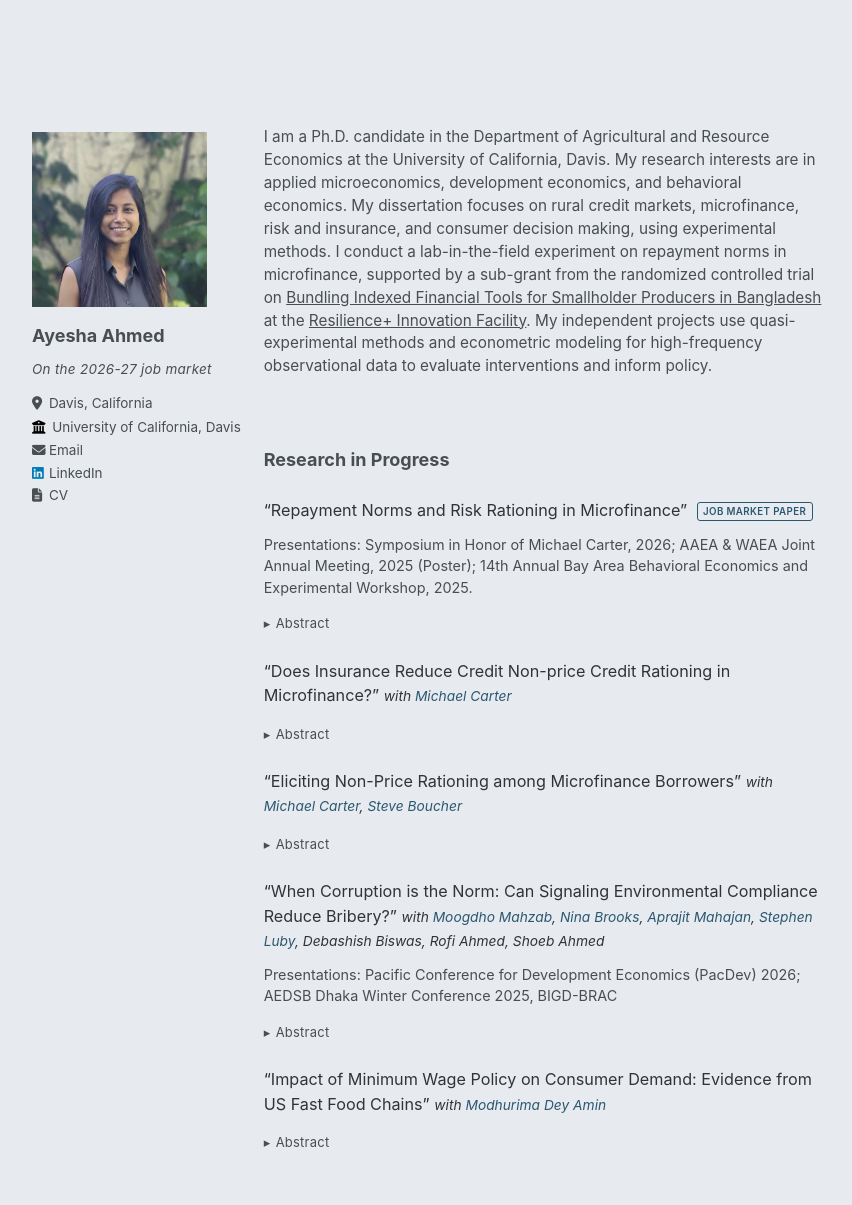
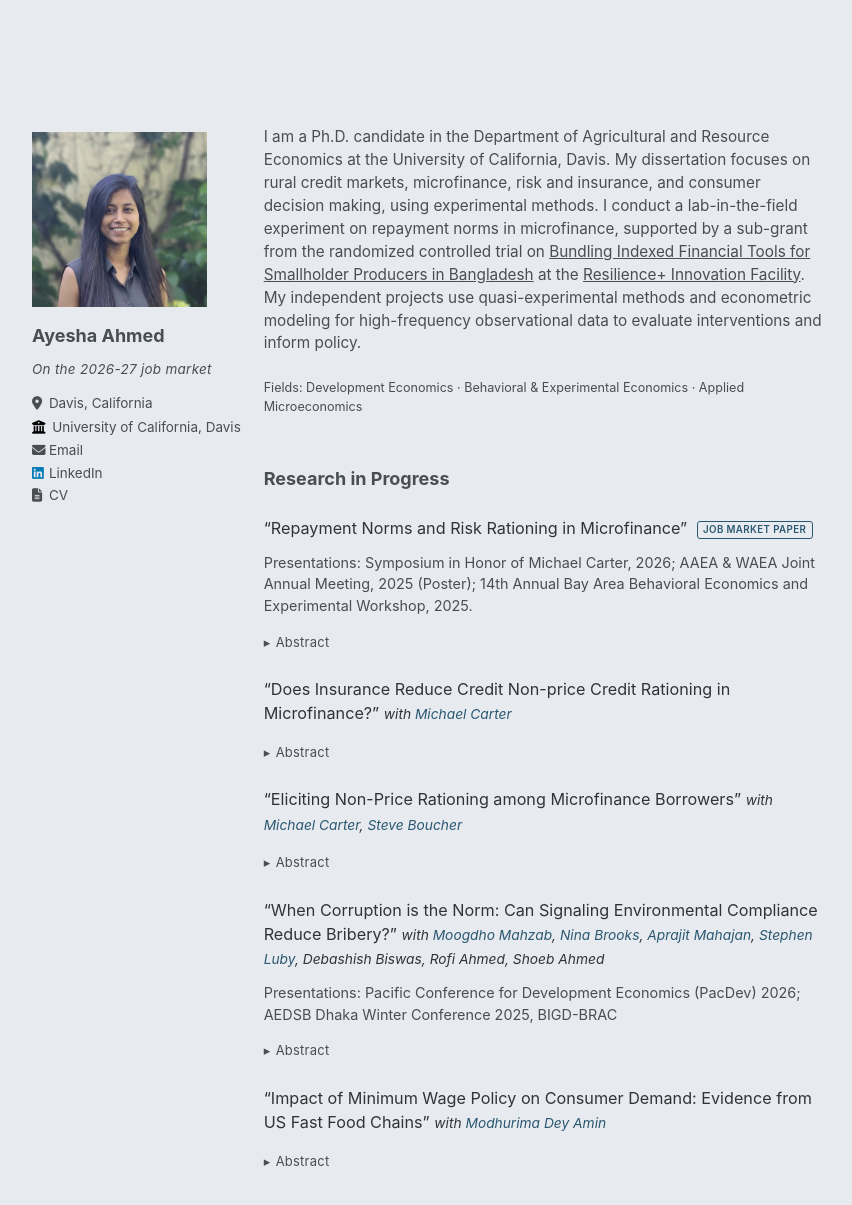
Before and after one commit to ahmed-ayesha/ahmed-ayesha.github.io, a Jekyll site: the page built from _pages/about.md, in a window 1280 px wide and 1374 px high. Shown: the top 1205 px of the window, without its empty margins (205-1057 px from the left). Built offline with Jekyll 4.4.1, drawn with Linux system fonts in a browser that asks for light colours.

Commit message:
Research-fields tagline

```diff
--- a/_pages/about.md
+++ b/_pages/about.md
@@ -6,9 +6,14 @@ redirect_from:
   - /about.html
 ---
 
-I am a Ph.D. candidate in the Department of Agricultural and Resource Economics at the University of California, Davis. My research interests are in applied microeconomics, development economics, and behavioral economics.
+I am a Ph.D. candidate in the Department of Agricultural and Resource Economics at the University of California, Davis.
 My dissertation focuses on rural credit markets, microfinance, risk and insurance, and consumer decision making, using experimental methods. I conduct a lab-in-the-field experiment on repayment norms in microfinance, supported by a sub-grant from the randomized controlled trial on [Bundling Indexed Financial Tools for Smallholder Producers in Bangladesh](https://resilience.ucdavis.edu/bundling-indexed-financial-tools-bangladesh){: style="color: inherit; text-decoration: underline;"} at the [Resilience+ Innovation Facility](https://resilience.ucdavis.edu/){: style="color: inherit; text-decoration: underline;"}. My independent projects use quasi-experimental methods and econometric modeling for high-frequency observational data to evaluate interventions and inform policy.
 {: .intro-bio}
+
+<div class="space-xs"></div>
+
+Fields: Development Economics · Behavioral & Experimental Economics · Applied Microeconomics
+{: .intro-fields}
 
 {% comment %}
 <p class="intro-bio" style="margin: 0.75em 0 0;">
@@ -18,7 +23,7 @@ My dissertation focuses on rural credit markets, microfinance, risk and insuranc
 </p>
 {% endcomment %}
 
-<br>
+<div class="space-xs"></div>
 
 ### Research in Progress
 
--- a/_sass/_page.scss
+++ b/_sass/_page.scss
@@ -92,6 +92,14 @@
   /* intro bio paragraphs — between .research-desc (.8em) and normal (.9em) */
   p.intro-bio {
     font-size: .85em;
+  }
+
+  /* research-field tagline under the intro bio */
+  p.intro-fields {
+    margin-top: 0.5em;
+    font-family: $sans-serif;
+    font-size: 0.7em;
+    color: $dark-gray;
   }
 
   /* "Job Market Paper" badge on the featured research title */
```
